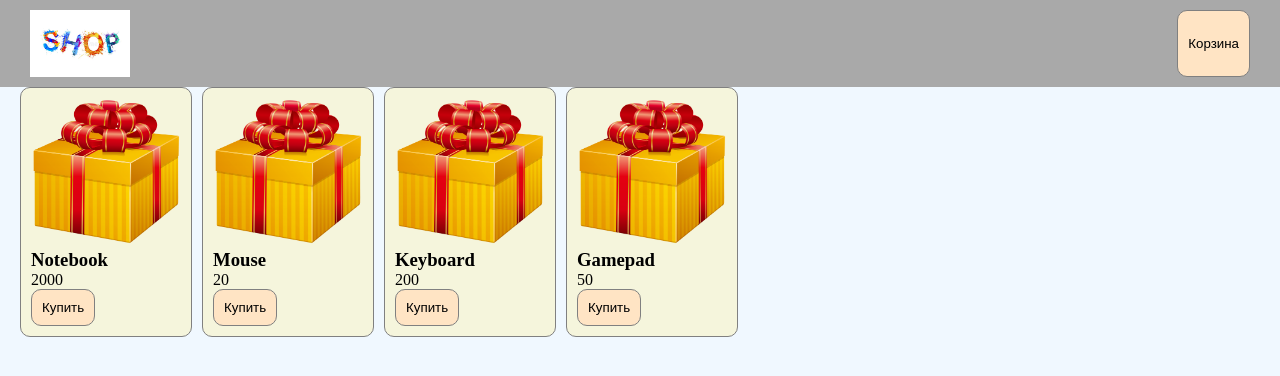
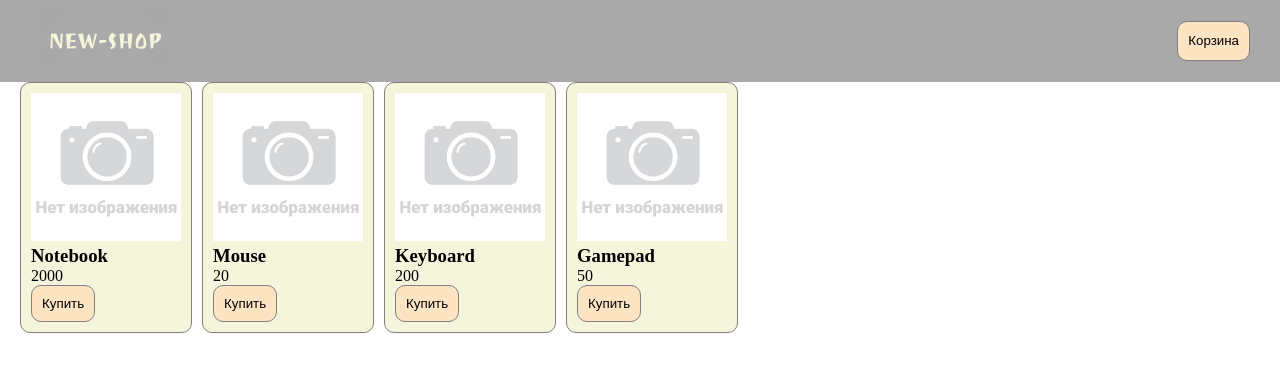
Before and after one commit to adm-lev/JavaScript-Advanced, a plain HTML site: page index.html in a window 1280 px wide. Drawn offline with Linux system fonts and the light colour scheme.

Commit message:
homework_2

```diff
--- a/css/styles.css
+++ b/css/styles.css
@@ -3,20 +3,20 @@
     padding: 0;
 }
 
-body {
+/* body {
     background-color: aliceblue;
-}
+} */
 
 header {
     /* margin: 20px; */
     background-color: darkgray;
-    padding: 10px 30px 10px 30px;
+    padding: 10px 30px 10px 40px;
     display: flex;
     justify-content: space-between;
 }
 
 .logo {
-    background-color: darkgrey;
+    background-color: hsl(0, 0%, 66%);
 }
 
 main {
@@ -29,7 +29,7 @@ main {
 }
 
 .product-item {
-    background-color: beige;
+    background-color: #f5f5dc;
     border: 1px solid gray;
     border-radius: 10px;
     width: 150px;
@@ -44,6 +44,13 @@ main {
     border: 0.5px solid grey;
 }
 
+.btn:active {
+    background-color: white;
+    border: 1px solid black;
+}
+
 .btn-cart {
-
+    height: 40px;
+    /* margin-top: 20px; */
+    align-self: center;
 }
--- a/index.html
+++ b/index.html
@@ -10,8 +10,9 @@
 </head>
 <body>
     <header>
-        <img class="logo" src="img/logo.jpg" width="100" alt="logo">
-        <button class="btn-cart btn" type="button">Корзина</button>
+        <a href="#"><img class="logo" src="img/new_logo.svg"
+            width="130" alt="logo"></a>
+        <button class="btn-cart btn">Корзина</button>
     </header>
     <main>
         <div class="products"></div>
--- a/js/main.js
+++ b/js/main.js
@@ -1,26 +1,97 @@
-const products = [
-    {id: 1, title: 'Notebook', price: 2000},
-    {id: 2, title: 'Mouse', price: 20},
-    {id: 3, title: 'Keyboard', price: 200},
-    {id: 4, title: 'Gamepad', price: 50},
-];
-//Функция для формирования верстки каждого товара
-//Добавить в выводе изображение
-const imgPath = 'img/goods.png'
-const renderProduct = (item) => {
-    return `<div class="product-item">
-                <img src="${imgPath}" width="150" alt="pict">
-                <h3>${item.title}</h3>
-                <p>${item.price}</p>
+'use strict';
+
+
+class Productlist {
+    constructor (container='.products') {
+        this.container = container;
+        this.goods = [];
+        this._fetchProducts();
+        this.render();
+    }
+
+    _fetchProducts () {
+        this.goods = [
+            {id: 1, title: 'Notebook', price: 2000},
+            {id: 2, title: 'Mouse', price: 20},
+            {id: 3, title: 'Keyboard', price: 200},
+            {id: 4, title: 'Gamepad', price: 50},
+        ]
+    }
+
+    render () {
+        const block = document.querySelector(this.container);
+        for (const product of this.goods) {
+            const item = new ProductItem(product);
+            block.insertAdjacentHTML('beforeend', item.render());
+        }
+    }
+// Д.З. метод, возвращающий сумму всех товаров
+    getSum () {
+        let sum = 0;
+        this.goods.forEach(item => {
+            sum += item.price;
+        })
+        return sum;
+    }
+}
+
+class ProductItem {
+    constructor (product, img='img/placeholder.webp') {
+        this.title = product.title;
+        this.id = product.id;
+        this.price = product.price;
+        this.img = img;
+    }
+
+    render () {
+        return `<div class ="product-item">
+                <img src="${this.img}" width=150>
+                <h3>${this.title}</h3>
+                <p>${this.price}</p>
                 <button class="buy-btn btn">Купить</button>
-            </div>`
-};
-// map возвращает массив, который при переводе в строку, остается
-// с разделительными замятыми
-// методом join можно создать строку заранее и убрать запятые.
-const renderPage = list => {
-    const productsList = list.map(item => renderProduct(item)).join('');
-    document.querySelector('.products').innerHTML = productsList;
-};
+                </div>`
+    }
+}
+// Д.З. Классы для корзины и товара в корзине
+class Cart {
+    addItem () {
 
-renderPage(products);
+    }
+
+    editItem () {
+
+    }
+    removeItem () {
+
+    }
+
+    render () {
+
+    }
+}
+
+class CatItem {
+    render () {
+
+    }
+}
+
+
+
+
+
+
+
+
+
+
+
+
+
+
+
+
+
+let list = new Productlist();
+
+console.log(list.getSum());
```
Also changed, not shown: img/logo.jpg (deleted), img/new_logo.svg (added), img/placeholder.webp (added), img/portrait-placeholder.png (added).
